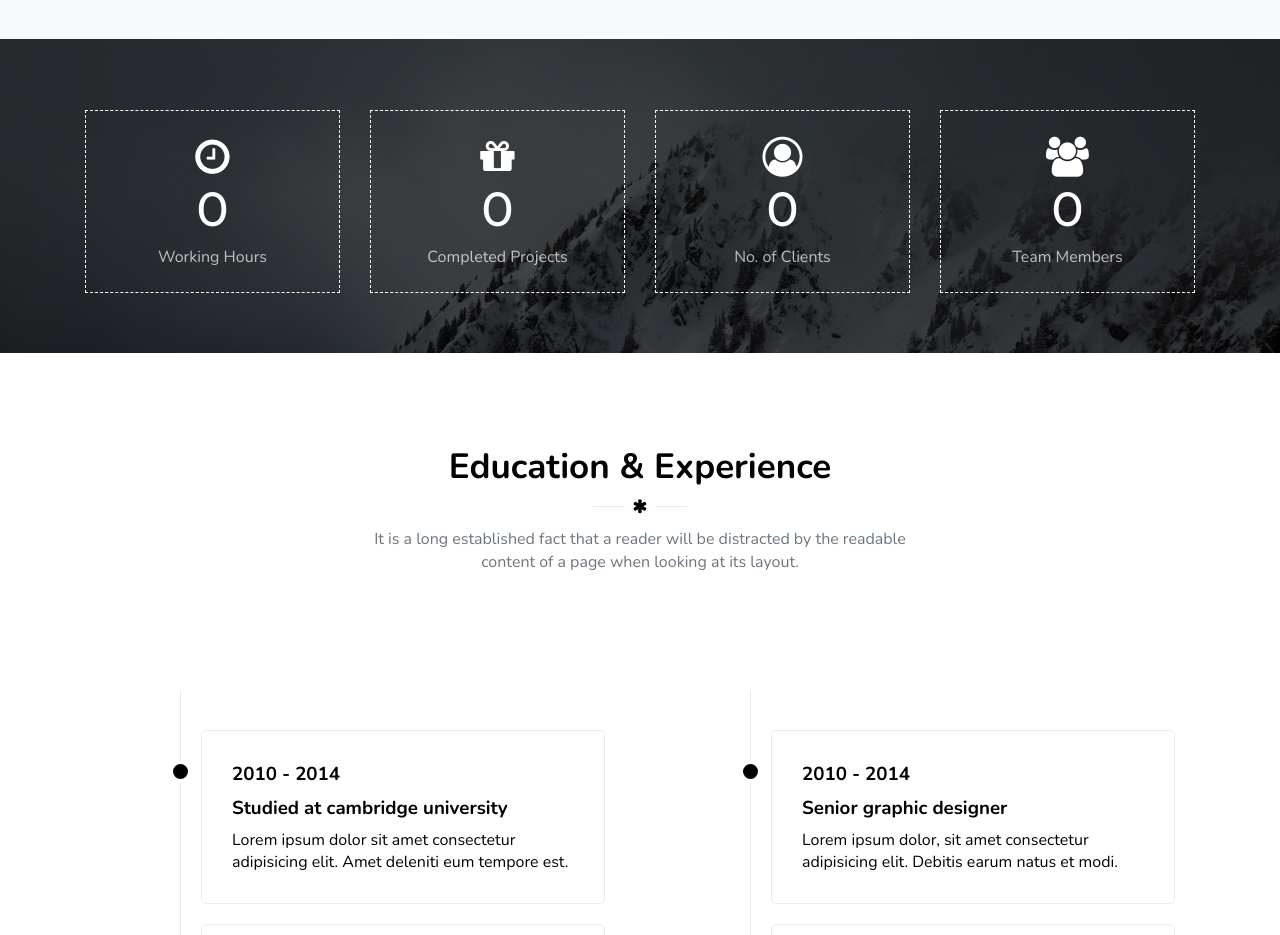
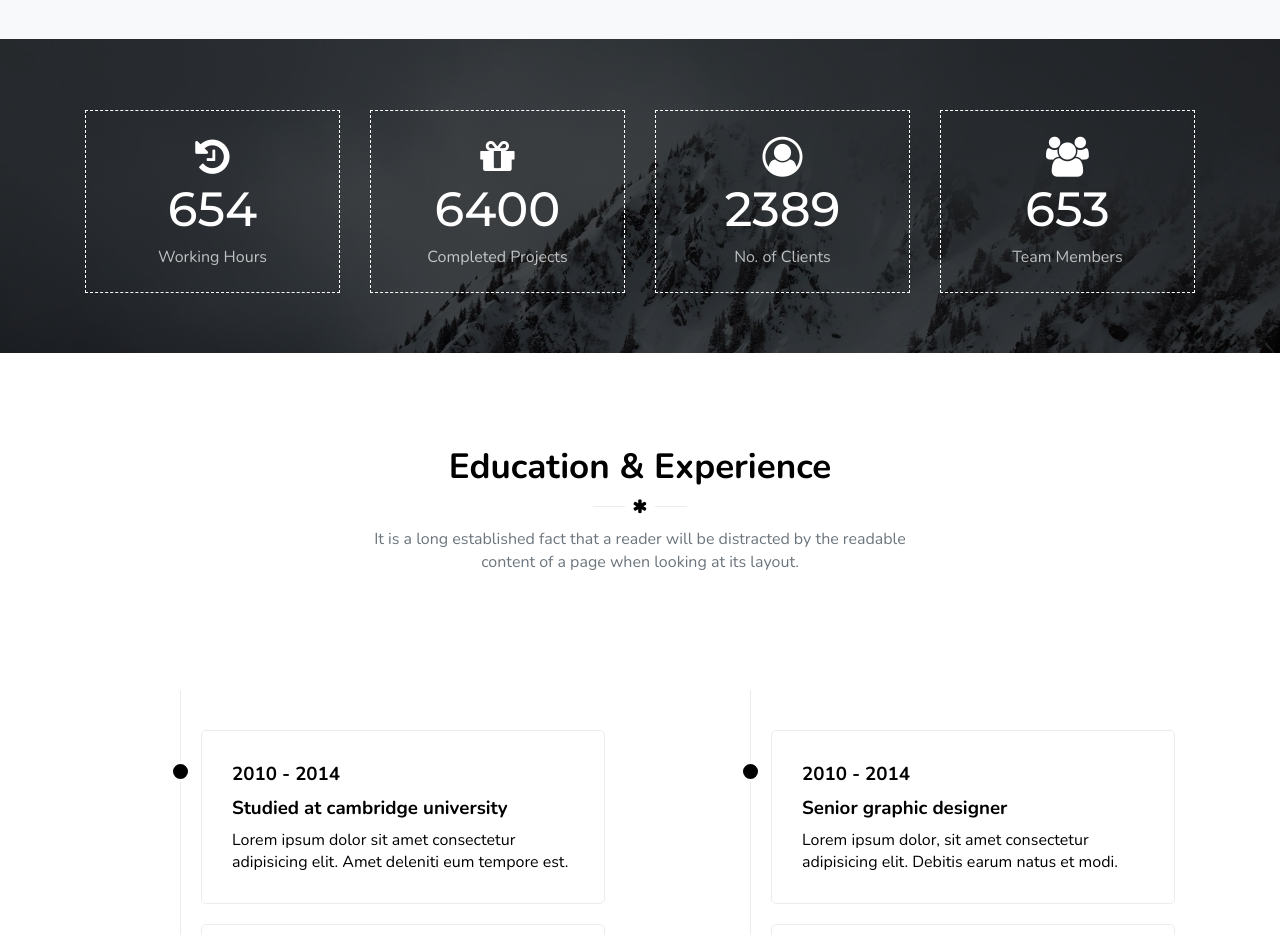
Before and after one commit to front-end-by-rimantas/25-grupe-portfolio-elvish, a website with bundled scripts: page index.html in a window 1280 px wide. Shown: the part 2500-3435 px from the top of the page. Built offline with nearby package versions, Linux system fonts and the light colour scheme.

Commit message:
further experimentation with counerUps

```diff
--- a/css/components/numbers.css
+++ b/css/components/numbers.css
@@ -1,11 +1,11 @@
-.numbers-bg {
+.numbers_bg {
     background-image: linear-gradient(rgba(0, 0, 0, 0.7), rgba(0, 0, 0, 0.7)),
         url(../../img/numbers-bg.jpg);
     background-size: cover;
     background-repeat: no-repeat;
     background-position: center;
 }
-.numbers-bg > .container {
+.numbers_bg > .container {
     margin-left: auto;
     margin-right: auto;
     padding-top: 45px;
--- a/index.html
+++ b/index.html
@@ -204,34 +204,34 @@
     <!-- OUR SRVICES END-->
 
     <!-- NUMBERS START-->
-    <div class="numbers-bg">
+    <div class="numbers_bg">
         <div class="container">
             <div class="row">
                 <div class="col-12 col-lg-3">
                     <div class="numbers">
-                        <i class="num-icon fa fa-clock-o" aria-hidden="true"></i>
-                        <h1 class="counters main_headings" data-target="654">0</h1>
+                        <i class="num-icon fa fa-history" aria-hidden="true"></i>
+                        <h1 class="counter main_headings">654</h1>
                         <p class="num-parag">Working Hours</p>
                     </div>
                 </div>
                 <div class="col-12 col-lg-3">
                     <div class="numbers">
                         <i class="num-icon fa fa-gift" aria-hidden="true"></i>
-                        <h1 class="counters main_headings" data-target="6400">0</h1>
+                        <h1 class="counter main_headings">6400</h1>
                         <p class="num-parag">Completed Projects</p>
                     </div>
                 </div>
                 <div class="col-12 col-lg-3">
                     <div class="numbers">
                         <i class="num-icon fa fa-user-circle-o" aria-hidden="true"></i>
-                        <h1 class="counters main_headings" data-target="2389">0</h1>
+                        <h1 class="counter main_headings">2389</h1>
                         <p class="num-parag">No. of Clients</p>
                     </div>
                 </div>
                 <div class="col-12 col-lg-3">
                     <div class="numbers">
                         <i class="num-icon fa fa-users" aria-hidden="true"></i>
-                        <h1 class="counters main_headings" data-target="653">0</h1>
+                        <h1 class="counter main_headings">653</h1>
                         <p class="num-parag">Team Members</p>
                     </div>
                 </div>
```
